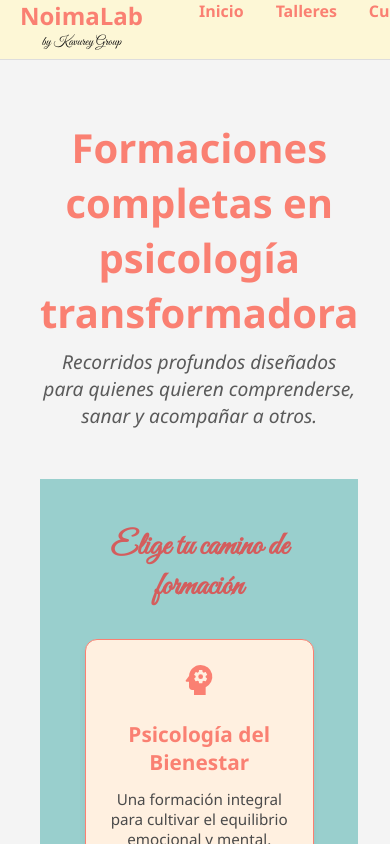
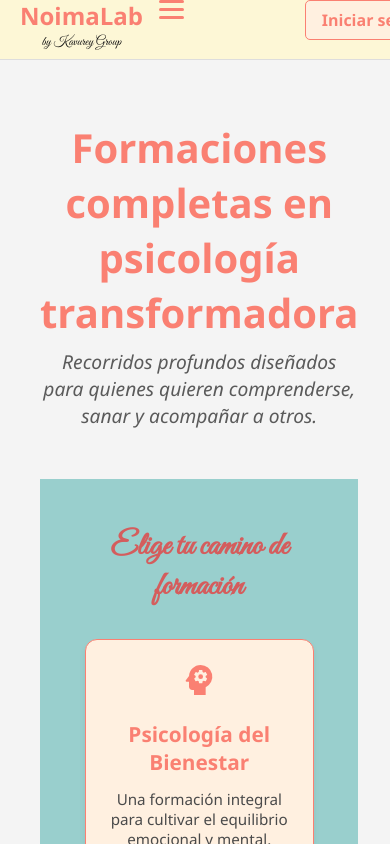
Before and after one commit to MarcosEsquibel/ProyectoCursos, a React (Vite) app in the folder vite-project/: page /formaciones in a window 390 px wide. Shown: the top 844 px of the page. Built offline with nearby package versions, Linux system fonts and the light colour scheme.

Commit message:
mejorando responsive

```diff
--- a/vite-project/src/pages/components/Header.css
+++ b/vite-project/src/pages/components/Header.css
@@ -169,3 +169,53 @@ button :hover{
     align-self: flex-start;
   }
 }
+/* --- Menú hamburguesa --- */
+.hamburger {
+  display: none;
+  flex-direction: column;
+  cursor: pointer;
+  gap: 5px;
+  margin-left: auto;
+}
+
+.hamburger span {
+  width: 25px;
+  height: 3px;
+  background-color: #fa8072;
+  border-radius: 2px;
+  transition: 0.3s ease;
+}
+
+/* Menú responsive */
+@media (max-width: 768px) {
+  .header-nav {
+    display: none;
+    flex-direction: column;
+    align-items: center;
+
+    background-color: #fdfbf6;
+    margin-top: 1rem;
+
+    padding: 1rem 0;
+    border-top: 1px solid #fa8072;
+  }
+
+  .header-nav.active {
+     display: inline-flex;
+  padding: 0.2rem 0.4rem; /* muy poco padding */
+  margin: 0; /* sin márgenes adicionales */
+  align-items: center;
+  justify-content: center;
+  white-space: nowrap;
+  }
+
+  .header-nav ul {
+    flex-direction: column;
+    align-items: center;
+    gap: 1rem;
+  }
+
+  .hamburger {
+    display:flex;
+  }
+}
--- a/vite-project/src/pages/components/Header.tsx
+++ b/vite-project/src/pages/components/Header.tsx
@@ -1,13 +1,19 @@
 // Header.tsx
-import React from "react";
+import React, { useState } from "react";
 import { Link } from "react-router-dom";
 import "./Header.css";
 
-type HeaderProps = {
-  toggleMenu: () => void;
-};
+const Header: React.FC = () => {
+  const [menuOpen, setMenuOpen] = useState(false);
 
-const Header: React.FC<HeaderProps> = ({ toggleMenu }) => {
+  const toggleMenu = () => {
+    setMenuOpen(prev => !prev);
+  };
+
+  const closeMenu = () => {
+    setMenuOpen(false);
+  };
+
   return (
     <header className="header">
       {/* Logo */}
@@ -16,19 +22,26 @@ const Header: React.FC<HeaderProps> = ({ toggleMenu }) => {
         <p className="sub-logo">by Kavurey Group</p>
       </div>
 
-      {/* Navegación */}
-      <nav className="header-nav">
+      {/* Botón hamburguesa */}
+      <div className="hamburger" onClick={toggleMenu}>
+        <span></span>
+        <span></span>
+        <span></span>
+      </div>
+
+      {/* Menú de navegación */}
+      <nav className={`header-nav ${menuOpen ? "active" : ""}`}>
         <ul>
-          <li><Link to="/">Inicio</Link></li>
-          <li><Link to="/talleres">Talleres</Link></li>
-          <li><Link to="/cursos">Cursos</Link></li>
-          <li><Link to="/formaciones">Formaciones</Link></li>
+          <li><Link to="/" onClick={closeMenu}>Inicio</Link></li>
+          <li><Link to="/talleres" onClick={closeMenu}>Talleres</Link></li>
+          <li><Link to="/cursos" onClick={closeMenu}>Cursos</Link></li>
+          <li><Link to="/formaciones" onClick={closeMenu}>Formaciones</Link></li>
         </ul>
       </nav>
 
-      {/* Acceso directo a login */}
+      {/* Botón acceso */}
       <div className="user-access">
-        <Link to="/login" className="access-button">
+        <Link to="/login" className="access-button" onClick={closeMenu}>
           Iniciar sesión
         </Link>
       </div>
```
